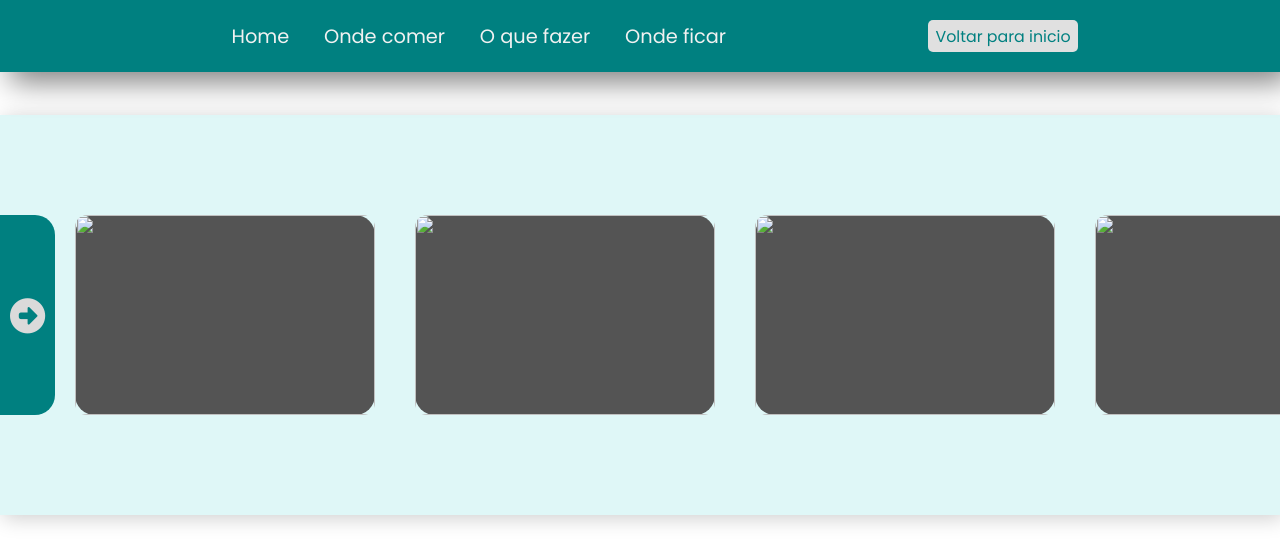
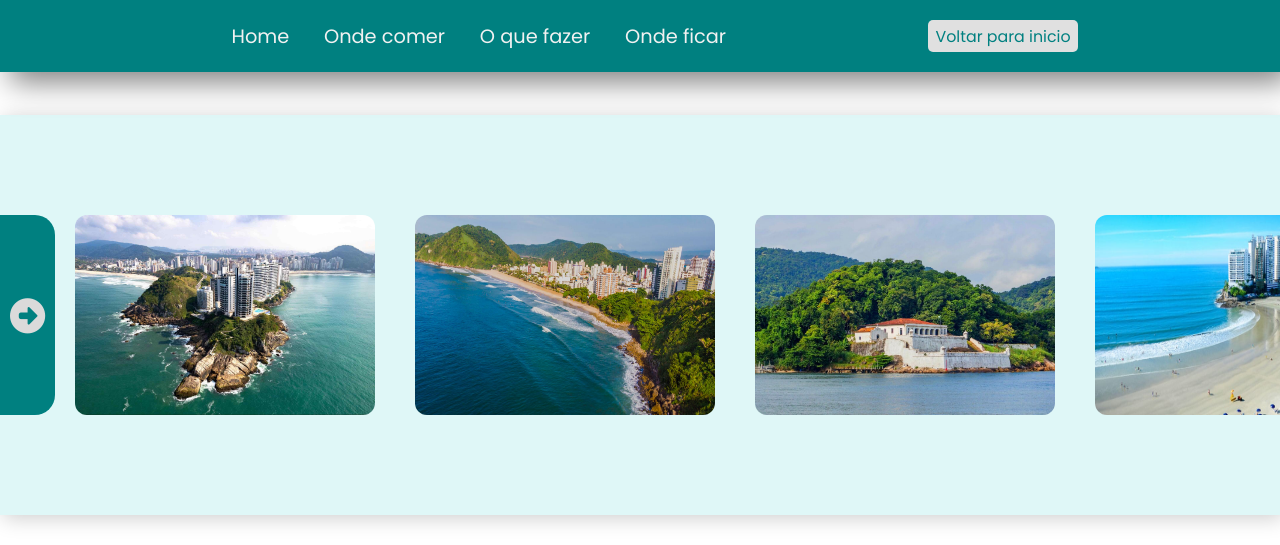
Before and after one commit to Reninhag/baixada-santista2, a plain HTML site: page guaruja.html in a window 1280 px wide. Shown: the top 545 px of the page. Drawn offline with Linux system fonts and the light colour scheme; the site is published under a folder, as on GitHub Pages, so addresses that start at the root find nothing.

Commit message:
Update guaruja.html

```diff
--- a/guaruja.html
+++ b/guaruja.html
@@ -29,19 +29,19 @@
                 <i class="fa-solid fa-circle-right fa-2xl"  id="seta-esquerda"style="color: #dadada;"></i>
             </div>
             <div class="imagens">
-                <img src="/imagem/img-guaruja-1.jpg" alt="">
+                <img src="./imagem/img-guaruja-1.jpg" alt="">
             </div>
             <div class="imagens">
-                <img src="/imagem/img-guaruja-2.jpg" alt="">
+                <img src="./imagem/img-guaruja-2.jpg" alt="">
             </div>
             <div class="imagens">
-                <img src="/imagem/img-guaruja-3.jpg" alt="">
+                <img src="./imagem/img-guaruja-3.jpg" alt="">
             </div>
             <div class="imagens">
-                <img src="/imagem/img-guaruja-4.jpg" alt="">
+                <img src="./imagem/img-guaruja-4.jpg" alt="">
             </div>
             <div class="imagens">
-                <img src="/imagem/img-guaruja-5.jpg" alt="">
+                <img src="./imagem/img-guaruja-5.jpg" alt="">
             </div>
         </div>
         </aside>
```
